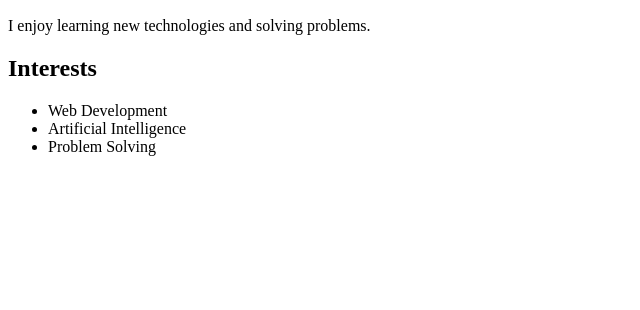
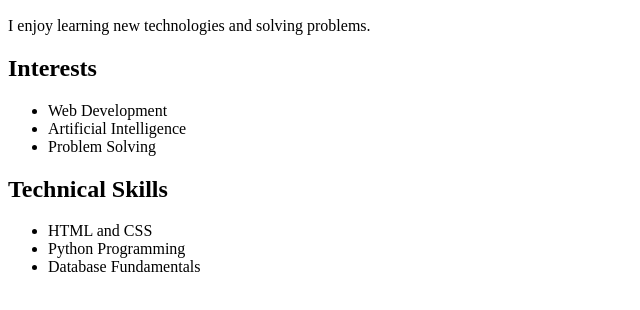
Before and after one commit to harshinipolisetty/Git_Workflow_Assignment, a plain HTML site: page profile.html in a window 1280 px wide. Shown: the part 110-420 px from the top of the page, without its empty margins (0-640 px from the left). Drawn offline with Linux system fonts and the light colour scheme.

Commit message:
Add technical skills to student profile

```diff
--- a/profile.html
+++ b/profile.html
@@ -20,6 +20,12 @@
             <li>Artificial Intelligence</li>
             <li>Problem Solving</li>
         </ul>
+        <h2>Technical Skills</h2>
+        <ul>
+            <li>HTML and CSS</li>
+            <li>Python Programming</li>
+            <li>Database Fundamentals</li>
+        </ul>
     </section>
 </body>
 </html>
```
